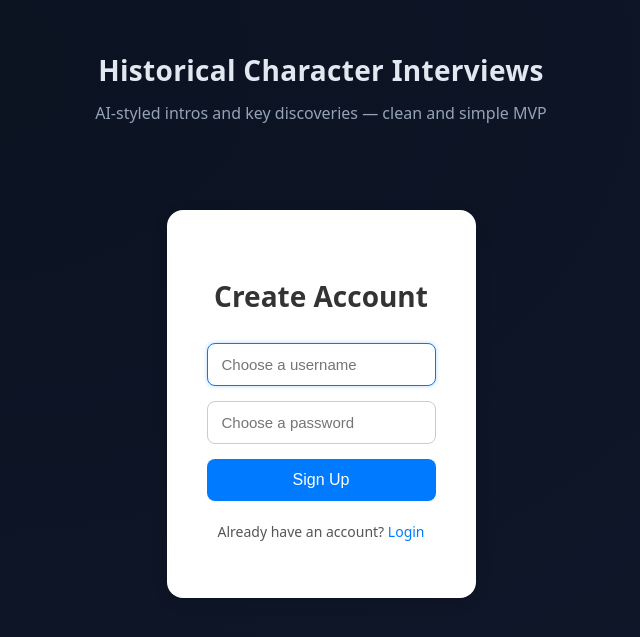
After one commit to Vaiiishaliii590/kasukabe-defence-Force, a Flask app: page /signup in a window 1280 px wide. The commit adds this page. Shown: the top 637 px of the page, without its empty margins (319-959 px from the left). Run offline with Flask 3, Linux system fonts and the light colour scheme.

Commit message:
initial commit

```diff
--- a/templates/base.html
+++ b/templates/base.html
@@ -1,8 +1,8 @@
 <!DOCTYPE html>
 <html lang="en">
 <head>
-    <meta charset="UTF-8">
-    <meta name="viewport" content="width=device-width, initial-scale=1.0">
+    <meta charset="utf-8" />
+    <meta name="viewport" content="width=device-width, initial-scale=1" />
     <title>Historical Character Interviews</title>
     <style>
         :root {
--- /dev/null
+++ b/templates/signup.html
@@ -0,0 +1,82 @@
+{% extends "base.html" %}
+{% block title %}Sign Up{% endblock %}
+{% block content %}
+<style>
+  .signup-container {
+    max-width: 400px;
+    margin: 60px auto;
+    padding: 40px;
+    background: #ffffff;
+    border-radius: 16px;
+    box-shadow: 0 4px 16px rgba(0,0,0,0.1);
+    text-align: center;
+  }
+
+  .signup-container h2 {
+    margin-bottom: 25px;
+    font-size: 28px;
+    color: #333;
+  }
+
+  .signup-container form {
+    display: flex;
+    flex-direction: column;
+    gap: 15px;
+  }
+
+  .signup-container input {
+    padding: 12px 14px;
+    border: 1px solid #ccc;
+    border-radius: 8px;
+    font-size: 15px;
+    transition: 0.2s;
+  }
+
+  .signup-container input:focus {
+    border-color: #007bff;
+    outline: none;
+    box-shadow: 0 0 4px rgba(0,123,255,0.3);
+  }
+
+  .signup-container button {
+    background-color: #007bff;
+    color: white;
+    padding: 12px;
+    border: none;
+    border-radius: 8px;
+    font-size: 16px;
+    cursor: pointer;
+    transition: background 0.2s;
+  }
+
+  .signup-container button:hover {
+    background-color: #0056b3;
+  }
+
+  .signup-container p {
+    margin-top: 20px;
+    font-size: 14px;
+    color: #555;
+  }
+
+  .signup-container a {
+    color: #007bff;
+    text-decoration: none;
+    font-weight: 500;
+  }
+
+  .signup-container a:hover {
+    text-decoration: underline;
+  }
+</style>
+
+<div class="signup-container">
+  <h2>Create Account</h2>
+  <form method="post" action="{{ url_for('signup') }}">
+    <input type="text" name="username" placeholder="Choose a username" required autofocus>
+    <input type="password" name="password" placeholder="Choose a password" required>
+    <button type="submit">Sign Up</button>
+  </form>
+  <p>Already have an account? <a href="{{ url_for('login') }}">Login</a></p>
+</div>
+{% endblock %}
--- /dev/null
+++ b/work.py
@@ -0,0 +1,207 @@
+from flask import Flask, render_template, request, jsonify, url_for, session, redirect
+import os, sqlite3
+from dotenv import load_dotenv
+import google.generativeai as genai
+
+# -------------------- APP & CONFIG --------------------
+load_dotenv()
+app = Flask(__name__)
+app.secret_key = "supersecret"  # Required for sessions
+
+
+# -------------------- DATABASE SETUP --------------------
+import sqlite3
+
+def init_db():
+    conn = sqlite3.connect('database.db')
+    c = conn.cursor()
+    c.execute('''
+        CREATE TABLE IF NOT EXISTS users (
+            id INTEGER PRIMARY KEY AUTOINCREMENT,
+            username TEXT UNIQUE NOT NULL,
+            password TEXT NOT NULL
+        )
+    ''')
+    conn.commit()
+    conn.close()
+
+
+
+def user_exists():
+    """Check if at least one user exists in DB."""
+    conn = sqlite3.connect("users.db")
+    c = conn.cursor()
+    c.execute("SELECT COUNT(*) FROM users")
+    count = c.fetchone()[0]
+    conn.close()
+    return count > 0
+
+
+# -------------------- GEMINI API --------------------
+def _get_api_key() -> str:
+    return (
+        os.environ.get("GEMINI_API_KEY")
+        or os.environ.get("GOOGLE_API_KEY")
+        or ""
+    )
+
+
+# -------------------- CHARACTER PROMPTS --------------------
+def _character_prompt(character: str) -> str:
+    characters = {
+        "einstein": {
+            "name": "Albert Einstein",
+            "role": "Theoretical Physicist",
+            "tone": "curious, reflective, accessible",
+            "highlights": [
+                "Special and General Relativity",
+                "Photoelectric Effect (Nobel Prize, 1921)",
+                "Mass–Energy Equivalence (E = mc^2)"
+            ],
+        },
+        "newton": {
+            "name": "Isaac Newton",
+            "role": "Mathematician and Natural Philosopher",
+            "tone": "precise, formal, insightful",
+            "highlights": [
+                "Laws of Motion and Universal Gravitation",
+                "Infinitesimal Calculus (co-creator)",
+                "Contributions to Optics"
+            ],
+        },
+        "aryabhatta": {
+            "name": "Aryabhatta",
+            "role": "Mathematician and Astronomer",
+            "tone": "scholarly, humble, succinct",
+            "highlights": [
+                "Approximation of π and use of place-value system",
+                "Trigonometric functions (jya/sine, kojya/cosine)",
+                "Insights on Earth's rotation"
+            ],
+        },
+    }
+
+    c = characters.get(character)
+    if not c:
+        return ""
+
+    lines = [
+        f"You are {c['name']}, a {c['role']}.",
+        f"Speak in a {c['tone']} tone.",
+        "Introduce yourself in 3-5 sentences to a general audience.",
+        "Then briefly list 3 key contributions as bullet points.",
+        "Avoid invented facts; be accurate and concise.",
+        "Key highlights to touch on:"
+    ]
+    for h in c["highlights"]:
+        lines.append(f"- {h}")
+    return "\n".join(lines)
+
+
+# -------------------- ROUTES --------------------
+
+@app.route("/")
+def start():
+    # First-time visitor → signup page
+    if not user_exists():
+        return redirect(url_for("signup"))
+    # Returning visitor → login page
+    elif "user" not in session:
+        return redirect(url_for("login"))
+    # Logged in → home
+    else:
+        return redirect(url_for("home"))
+
+
+# Signup route
+@app.route("/signup", methods=["GET", "POST"])
+def signup():
+    if request.method == "POST":
+        username = request.form["username"]
+        password = request.form["password"]
+
+        conn = sqlite3.connect("users.db")
+        c = conn.cursor()
+        try:
+            c.execute("INSERT INTO users (username, password) VALUES (?, ?)", (username, password))
+            conn.commit()
+            session["user"] = username
+            return redirect(url_for("home"))
+        except sqlite3.IntegrityError:
+            return "Username already exists. Try another."
+        finally:
+            conn.close()
+    return render_template("signup.html")
+
+
+# Login route
+@app.route("/login", methods=["GET", "POST"])
+def login():
+    if request.method == "POST":
+        username = request.form["username"]
+        password = request.form["password"]
+
+        conn = sqlite3.connect("users.db")
+        c = conn.cursor()
+        c.execute("SELECT * FROM users WHERE username=? AND password=?", (username, password))
+        user = c.fetchone()
+        conn.close()
+
+        if user:
+            session["user"] = username
+            return redirect(url_for("home"))
+        else:
+            return "Invalid username or password."
+
+    return render_template("login.html")
+
+
+# Home route → index.html (AI content)
+@app.route("/home", methods=["GET", "POST"])
+def home():
+    if "user" not in session:
+        return redirect(url_for("login"))
+
+    intros = {}
+    if request.method == "POST":
+        character = (request.form.get("character") or "").lower().strip()
+        prompt = _character_prompt(character)
+        api_key = _get_api_key()
+
+        if prompt and api_key:
+            try:
+                genai.configure(api_key=api_key)
+                model = genai.GenerativeModel("gemini-1.5-flash")
+                resp = model.generate_content(prompt)
+                intros[character] = resp.text or ""
+            except Exception:
+                intros[character] = "(AI generation failed. Check API key and network.)"
+        else:
+            intros[character] = "(Missing API key or invalid character.)"
+
+    return render_template("index.html", username=session["user"], intros=intros)
+
+
+# Logout
+@app.route("/logout")
+def logout():
+    session.pop("user", None)
+    return redirect(url_for("login"))
+
+
+# Health check
+@app.route("/health")
+def health():
+    return {"status": "ok"}
+
+
+# Error handling
+@app.errorhandler(404)
+def not_found(_e):
+    return render_template("404.html"), 404
+
+
+# -------------------- MAIN ENTRY --------------------
+if __name__ == "__main__":
+    init_db()
+    app.run(debug=True)
--- a/wsgi.py
+++ /dev/null
@@ -1,3 +0,0 @@
-from app import app as application
-
-# Gunicorn/Uwsgi entrypoint: `application`
```
Also changed, not shown: app.py (deleted, +0 -167 lines), templates/login.html (added, +82 -0 lines), login/app.py (deleted), users.db (added).
